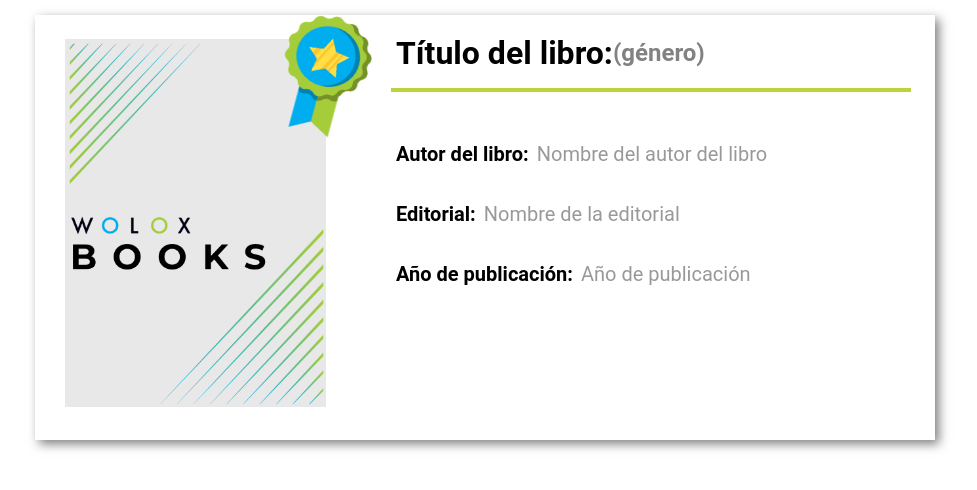
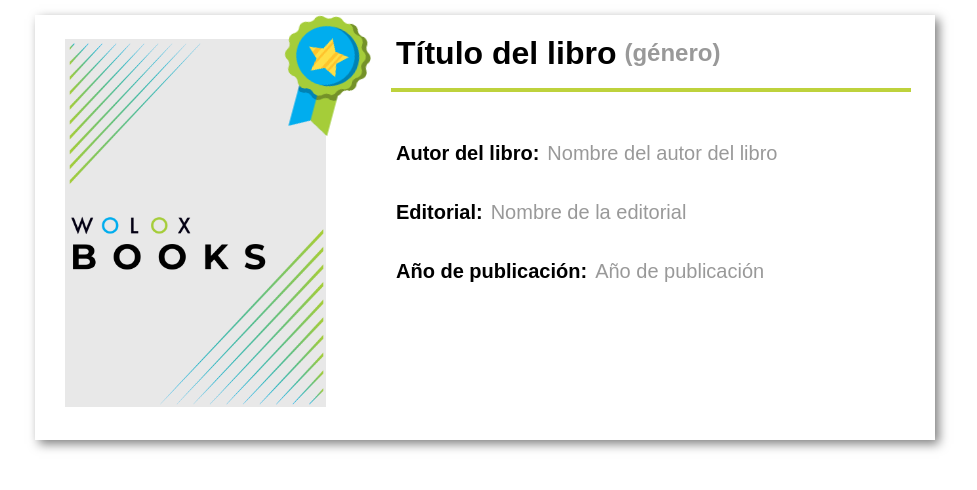
Before and after one commit to wolox-training/ie-angularjs, a plain HTML site: page card-hoja1.html in a window 1280 px wide. Shown: the whole page, without its empty margins (115-1092 px from the left). Drawn offline with nearby package versions, Linux system fonts and the light colour scheme; files that its build step writes are made by us from their sources; files whose address does not match are found by name.

Commit message:
PR fixes

```diff
--- a/card-hoja1.html
+++ b/card-hoja1.html
@@ -3,14 +3,16 @@
 <head>
   <meta charset="utf-8">
   <title>CARD 1</title>
-	<link rel="stylesheet" type="text/css" href="/home/iencinas/Documentos/Training/cards-1-to-4/application.css">
+  <link rel="preconnect" href="https://fonts.gstatic.com">
+  <link href="https://fonts.googleapis.com/css2?family=Roboto:wght@300;400&display=swap" rel="stylesheet">
+  <link rel="stylesheet" type="text/css" href="application.css">
 </head>
 <body>
-	<div class="rectangle-1">
+  <div class="book-cover">
     <img class="badge" src="badge.png" alt="badge">
-		<img class="cover" src="book-cover.png" alt="Book cover" style="float:left;width:261px;height:368px;">
+    <img class="image-cover" src="book-cover.png" alt="Book cover" style="float:left;width:261px;height:368px;">
     <div class="border">
-			<h1 class="title">Título del libro: <span class="genre">(género)</span></h1>
+      <h1 class="title">Título del libro <span class="genre">(género)</span></h1>
 	</div>
 	<div class="details">
 	  <p class="detail"><strong>Autor del libro:</strong> Nombre del autor del libro</p>
@@ -19,5 +21,4 @@
 	</div>
   </div>
 </body>
-
 </html>
--- a/detail.scss
+++ b/detail.scss
@@ -1,69 +1,69 @@
-$text-color:#000;
 $background-color:#FFF;
 $border-color:#BED23C;
-$font:Roboto;
+$main-font:"Roboto";
+
+html {
+  font-family: $main-font, sans-serif;
+}
 
 .title {
   height: 39px;
   width: 410px;
-  color: $text-color;
-  font-family: $font;
+  color: $equalizer-black;
   font-size: 32px;
   font-weight: 700;
   line-height: 28px;
   display:inline-flex;
-
 }
-$text-color:#828282;
 
 .genre {
   height: 30px;
   width: 98px;
-  color: $text-color;
-  font-family: $font;
+  color: $equalizer-grey;
   font-size: 24px;
   font-weight: 700;
   line-height: 28px;
   display:inline-flex;
+  padding-left: 8px;
+}
 
+.details {
+  margin-top: 50px;
 }
-.details{
-  margin-top: 50px;
 
-}
 .detail {
-
   font-size: 20px;
   display: flex;
   margin-bottom: 36px;
   color: $equalizer-grey;
-  font-family: $font;
+
   strong {
     color: $equalizer-black;
-    font-family: $font;
     padding-right: 8px;
   }
 }
 
-.cover{
+.image-cover {
   margin :24px 70px 80px 30px;
 }
 
-.rectangle-1{
+.book-cover {
   height: 425px;
   width: 900px;
   background-color: $background-color;
   box-shadow: 4px 4px 10px 0 rgba(0,0,0,0.5);
   margin :15px 0 0 150px;
 }
-.badge{
-  height: 118.57px;
-  width: 84.53px;
+
+.badge {
+  height: 118px;
+  width: 84px;
   transform: rotate(15deg);
   position:absolute;
   margin-left:246px;
 }
-.border{
+
+.border {
   border-bottom:4px solid $border-color;
   margin-left: 356px;
   margin-right: 24px;
```
Also changed, not shown: application.css, 1 other file. Lines whose indentation alone changed are shown as unchanged.
